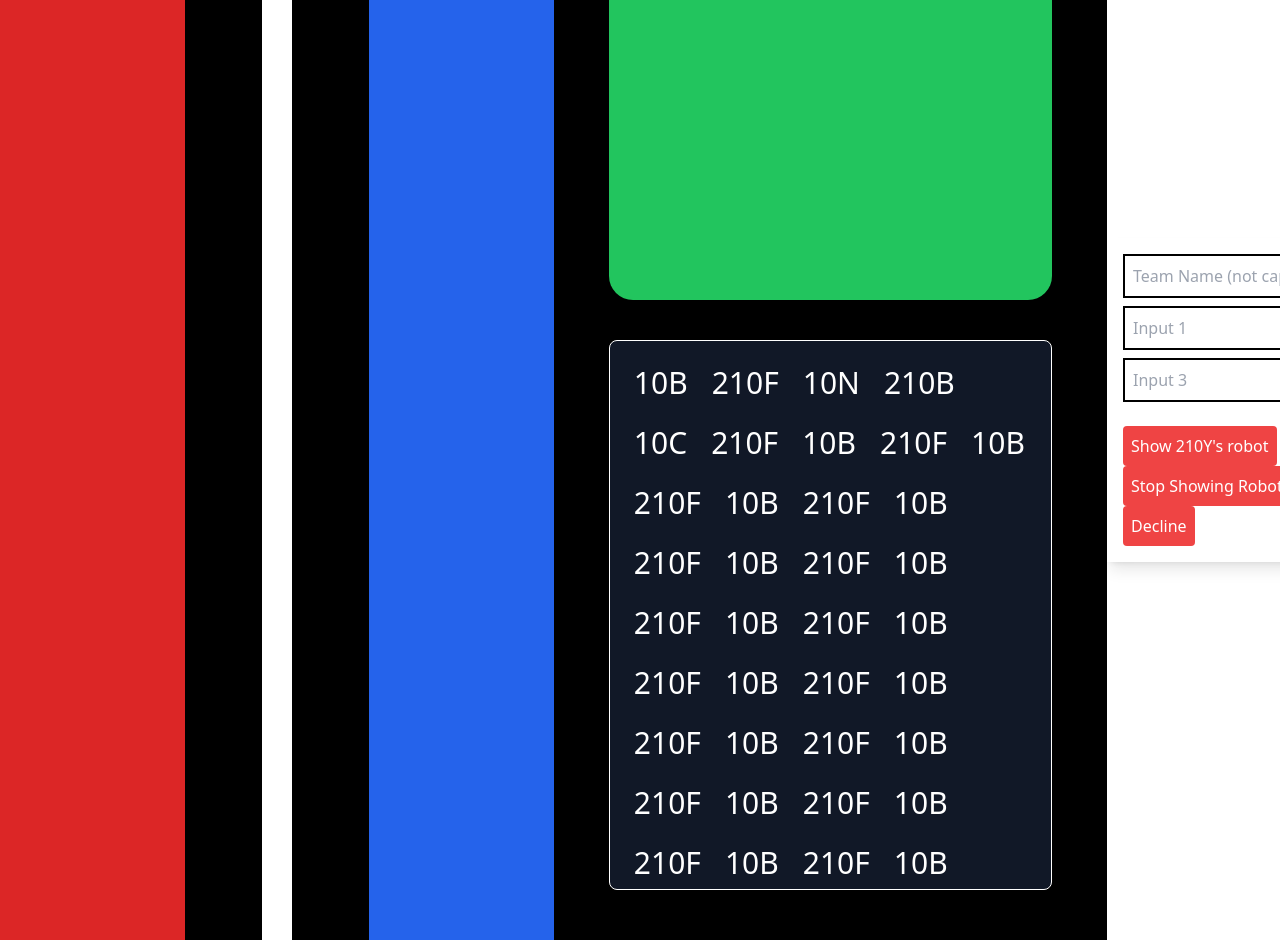
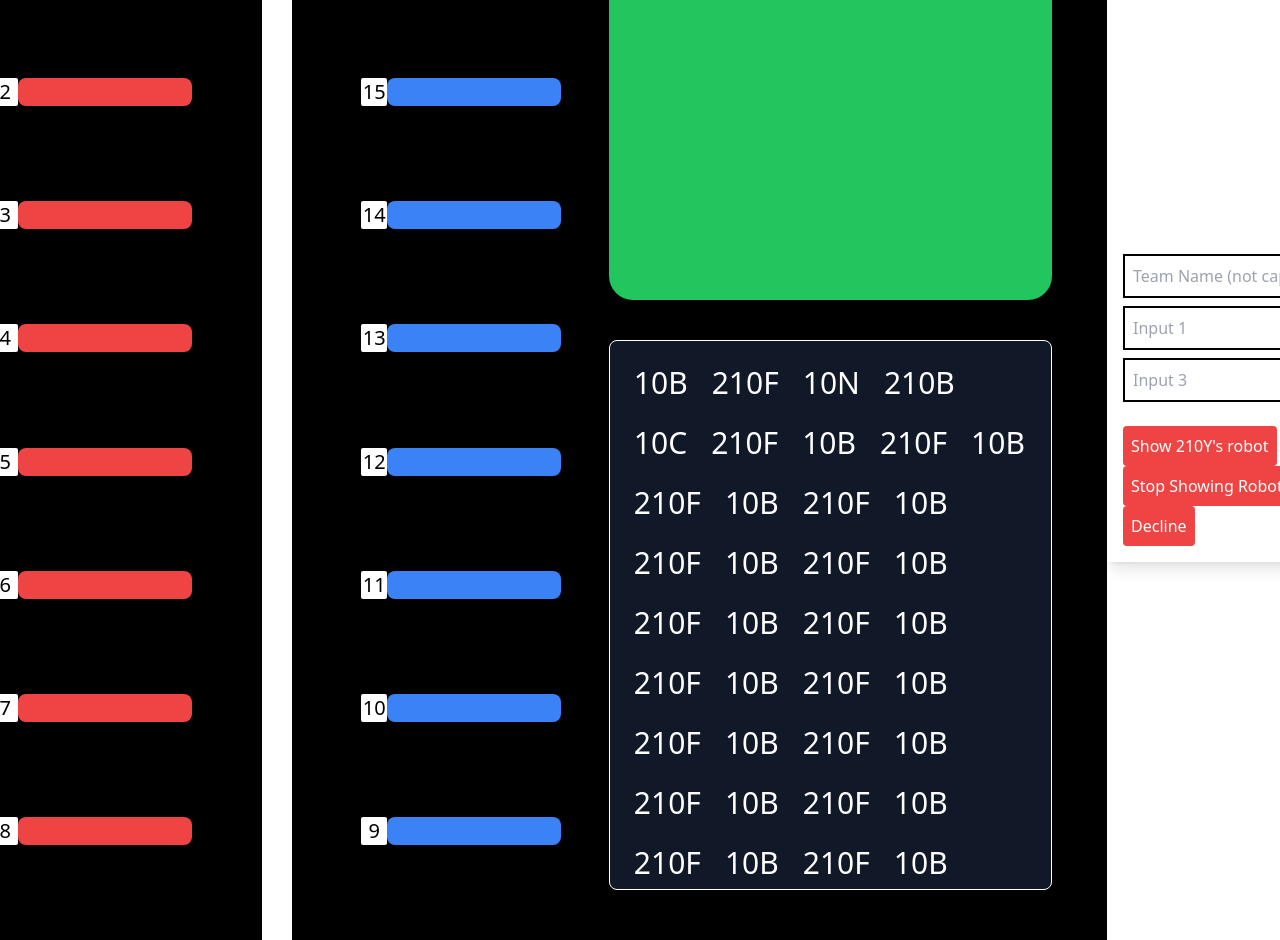
Before and after one commit to TrinityIn/VRC-Alliance-Selection-Screen, a React (Vite) app in the folder client/: page / in a window 1280 px wide. Built offline with nearby package versions, Linux system fonts and the light colour scheme.

Commit message:
Update Bracket.jsx

```diff
--- a/client/src/components/Bracket.jsx
+++ b/client/src/components/Bracket.jsx
@@ -1,11 +1,56 @@
-import React from "react";
+import React, { useEffect, useState } from "react";
 
 function Bracket() {
+  const [seeds, setSeeds] = useState([]);
+
+  useEffect(() => {
+    const initialSeeds = [];
+    for (let i = 1; i <= 16; i++) {
+      initialSeeds.push({
+        id: i,
+        firstTeam: "",
+        secondTeam: "",
+      });
+    }
+    setSeeds(initialSeeds);
+  }, []);
+
+  const seedsComp = seeds.slice(0, 8).map((seed) => (
+    <div className="w-[200px] flex flex-row">
+      <div className="flex items-center justify-center bg-white w-[30px] text-xl text-black rounded-sm">
+        {seed.id}
+      </div>
+      <div className="flex   bg-red-500 rounded-lg flex-col w-full justify-center items-center">
+        <h1 className="text-white text-3xl">{seed.firstTeam}</h1>
+        <h1 className="text-white text-3xl">{seed.secondTeam}</h1>
+      </div>
+    </div>
+  ));
+
+  const blueComp = seeds
+    .slice(8)
+    .reverse()
+    .map((seed) => (
+      <div className="w-[200px] flex flex-row">
+        <div className="flex items-center justify-center bg-white w-[30px] text-xl text-black rounded-sm">
+          {seed.id}
+        </div>
+        <div className="flex   bg-blue-500 rounded-lg flex-col w-full justify-center items-center">
+          <h1 className="text-white text-3xl">{seed.firstTeam}</h1>
+          <h1 className="text-white text-3xl">{seed.secondTeam}</h1>
+        </div>
+      </div>
+    ));
+
   return (
     <div className="flex flex-row w-full h-full items-center justify-between bg-black">
-      <div className="red w-1/3 bg-red-600 h-full"></div>
+      <div className="w-1/3 bg-black h-full flex flex-col justify-evenly items-center">
+        {seedsComp}
+      </div>
       <div className="w-[30px] h-full bg-white"></div>
-      <div className="blue w-1/3 bg-blue-600 h-full"></div>
+      <div className="w-1/3 bg-black h-full flex flex-col justify-evenly items-center">
+        {blueComp}
+      </div>{" "}
     </div>
   );
 }
```
